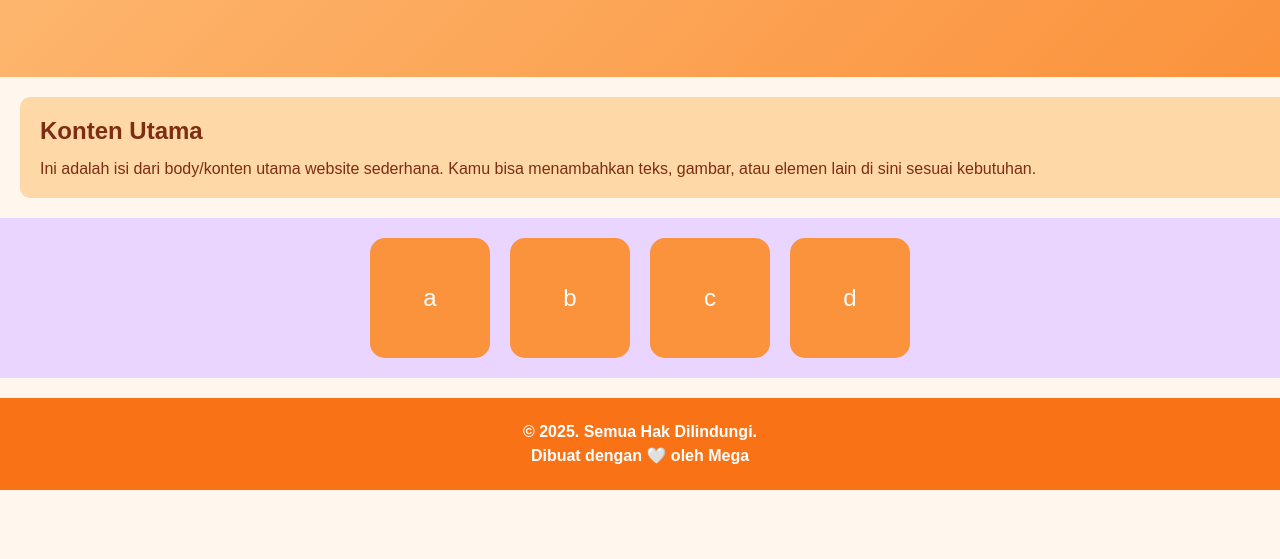
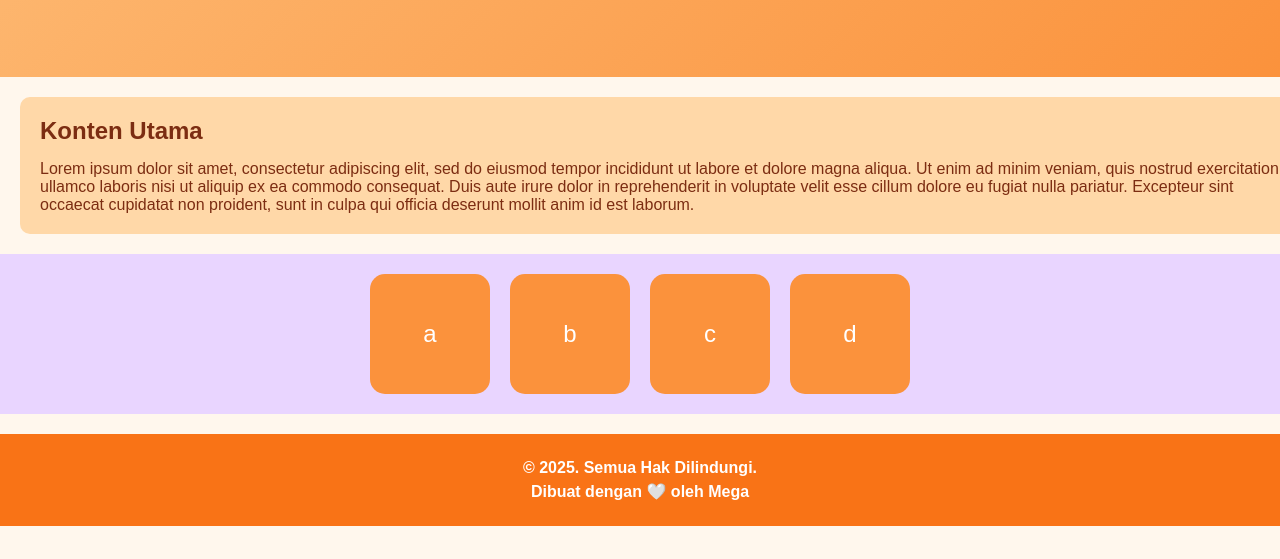
Before and after one commit to megaalaelawati-star/latihan-position, a plain HTML site: page index.html in a window 1280 px wide. Shown: the part 241-800 px from the top of the page. Drawn offline with Linux system fonts and the light colour scheme.

Commit message:
Menambah fitur display

```diff
--- a/index.html
+++ b/index.html
@@ -36,8 +36,11 @@
         <div class="box box3">
             <h2>Konten Utama</h2>
             <p>
-                Ini adalah isi dari body/konten utama website sederhana. Kamu bisa menambahkan teks, gambar, atau
-                elemen lain di sini sesuai kebutuhan.
+                Lorem ipsum dolor sit amet, consectetur adipiscing elit, sed do eiusmod tempor incididunt ut labore et
+                dolore magna aliqua. Ut enim ad minim veniam, quis nostrud exercitation ullamco laboris nisi ut aliquip
+                ex ea commodo consequat. Duis aute irure dolor in reprehenderit in voluptate velit esse cillum dolore eu
+                fugiat nulla pariatur. Excepteur sint occaecat cupidatat non proident, sunt in culpa qui officia
+                deserunt mollit anim id est laborum.
             </p>
         </div>
 
```
